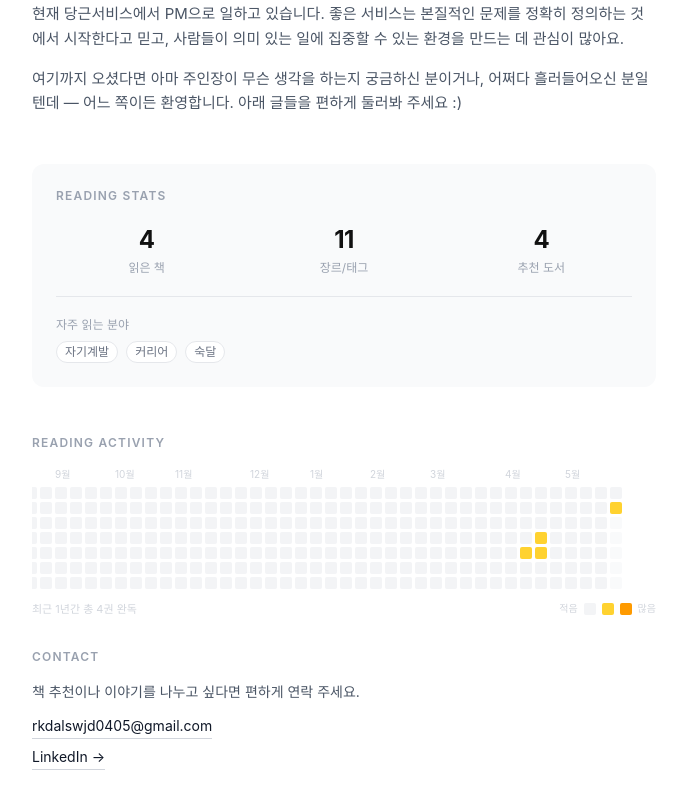
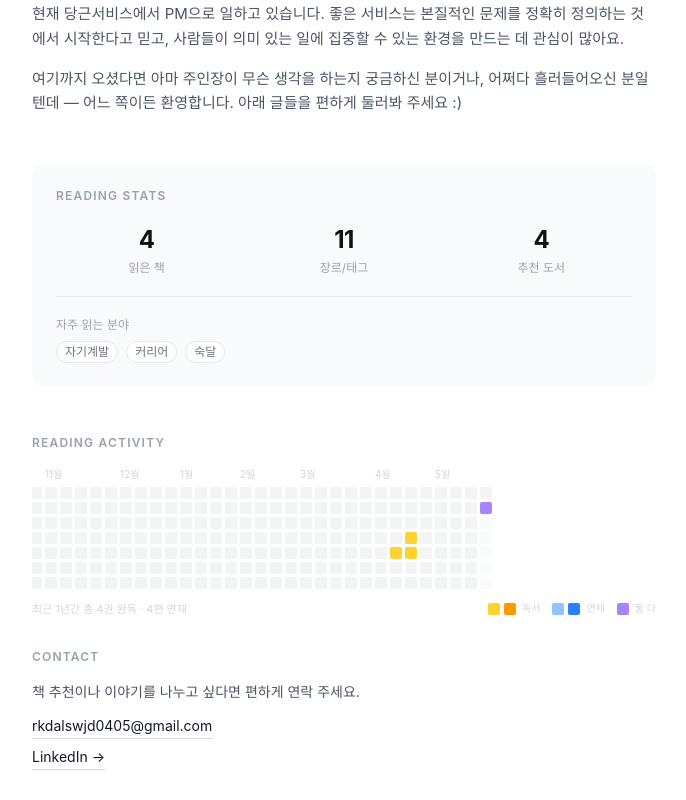
Before and after one commit to EXPOIR0405/marginalia, a Next.js app: page /about in a window 1280 px wide. Shown: the part 380-1180 px from the top of the page, without its empty margins (296-982 px from the left). Built offline with nearby package versions, Linux system fonts and the light colour scheme; a web font is replaced by a local one.

Commit message:
feat: fix thumbnail crop, add writings to reading heatmap

```diff
--- a/app/writings/[slug]/page.tsx
+++ b/app/writings/[slug]/page.tsx
@@ -84,12 +84,14 @@ export default async function WritingDetailPage({ params }: Props) {
 
       {/* 썸네일 */}
       {writing.image && (
-        <div className="relative w-full aspect-video rounded-xl overflow-hidden mb-10">
+        <div className="w-full rounded-xl overflow-hidden mb-10">
           <Image
             src={writing.image}
             alt={writing.title}
-            fill
-            className="object-cover"
+            width={0}
+            height={0}
+            sizes="100vw"
+            className="w-full h-auto"
             priority
           />
         </div>
--- a/components/ReadingHeatmap.tsx
+++ b/components/ReadingHeatmap.tsx
@@ -1,4 +1,4 @@
-import { getAllBooks } from "@/lib/mdx";
+import { getAllBooks, getAllWritings } from "@/lib/mdx";
 import ReadingHeatmapGrid, { type Cell } from "./ReadingHeatmapGrid";
 
 function toLocalDateStr(date: Date): string {
@@ -10,12 +10,20 @@ function toLocalDateStr(date: Date): string {
 
 function buildHeatmap(): { weeks: Cell[][]; monthLabels: { col: number; label: string }[] } {
   const allBooks = getAllBooks();
+  const allWritings = getAllWritings();
 
-  const dateMap: Record<string, string[]> = {};
+  const bookMap: Record<string, string[]> = {};
   allBooks.forEach((b) => {
     const d = b.readDate.slice(0, 10);
-    if (!dateMap[d]) dateMap[d] = [];
-    dateMap[d].push(b.title);
+    if (!bookMap[d]) bookMap[d] = [];
+    bookMap[d].push(b.title);
+  });
+
+  const writingMap: Record<string, string[]> = {};
+  allWritings.forEach((w) => {
+    const d = w.date.slice(0, 10);
+    if (!writingMap[d]) writingMap[d] = [];
+    writingMap[d].push(w.title);
   });
 
   const today = new Date();
@@ -35,8 +43,9 @@ function buildHeatmap(): { weeks: Cell[][]; monthLabels: { col: number; label: s
       const date = new Date(start);
       date.setDate(start.getDate() + w * 7 + d);
       const dateStr = toLocalDateStr(date);
-      const books = dateMap[dateStr] ?? [];
-      week.push({ date: dateStr, count: books.length, books, isFuture: date > today });
+      const books = bookMap[dateStr] ?? [];
+      const writings = writingMap[dateStr] ?? [];
+      week.push({ date: dateStr, books, writings, isFuture: date > today });
     }
 
     const firstDay = new Date(week[0].date);
@@ -57,13 +66,19 @@ function buildHeatmap(): { weeks: Cell[][]; monthLabels: { col: number; label: s
 export default function ReadingHeatmap() {
   const { weeks, monthLabels } = buildHeatmap();
   const totalBooks = getAllBooks().length;
+  const totalWritings = getAllWritings().length;
 
   return (
     <section className="mt-8">
       <h2 className="text-xs font-semibold tracking-widest text-gray-400 uppercase mb-4">
         Reading Activity
       </h2>
-      <ReadingHeatmapGrid weeks={weeks} monthLabels={monthLabels} totalBooks={totalBooks} />
+      <ReadingHeatmapGrid
+        weeks={weeks}
+        monthLabels={monthLabels}
+        totalBooks={totalBooks}
+        totalWritings={totalWritings}
+      />
     </section>
   );
 }
--- a/components/ReadingHeatmapGrid.tsx
+++ b/components/ReadingHeatmapGrid.tsx
@@ -4,8 +4,8 @@ import { useRef, useEffect } from "react";
 
 export type Cell = {
   date: string;
-  count: number;
   books: string[];
+  writings: string[];
   isFuture: boolean;
 };
 
@@ -15,22 +15,25 @@ type Props = {
   weeks: Cell[][];
   monthLabels: MonthLabel[];
   totalBooks: number;
+  totalWritings: number;
 };
 
 const CELL = "w-3 h-3 rounded-[2px]";
 const COL_WIDTH = 15;
 
-function cellColor(count: number, isFuture: boolean) {
-  if (isFuture) return "bg-gray-50";
-  if (count === 0) return "bg-gray-100";
-  if (count === 1) return "bg-amber-300";
-  return "bg-amber-500";
+function cellColor(cell: Cell) {
+  if (cell.isFuture) return "bg-gray-50";
+  const hasBook = cell.books.length > 0;
+  const hasWriting = cell.writings.length > 0;
+  if (!hasBook && !hasWriting) return "bg-gray-100";
+  if (hasBook && hasWriting) return "bg-violet-400";
+  if (hasBook) return cell.books.length === 1 ? "bg-amber-300" : "bg-amber-500";
+  return cell.writings.length === 1 ? "bg-blue-300" : "bg-blue-500";
 }
 
-export default function ReadingHeatmapGrid({ weeks, monthLabels, totalBooks }: Props) {
+export default function ReadingHeatmapGrid({ weeks, monthLabels, totalBooks, totalWritings }: Props) {
   const scrollRef = useRef<HTMLDivElement>(null);
 
-  // 마운트 시 가장 오른쪽(최신)으로 스크롤
   useEffect(() => {
     if (scrollRef.current) {
       scrollRef.current.scrollLeft = scrollRef.current.scrollWidth;
@@ -58,6 +61,7 @@ export default function ReadingHeatmapGrid({ weeks, monthLabels, totalBooks }: P
           {weeks.map((week, wi) => (
             <div key={wi} className="flex flex-col gap-[3px]">
               {week.map((day, d) => {
+                const hasActivity = day.books.length > 0 || day.writings.length > 0;
                 const tooltipPos =
                   d < 3
                     ? "top-full left-1/2 -translate-x-1/2 mt-1.5"
@@ -65,9 +69,9 @@ export default function ReadingHeatmapGrid({ weeks, monthLabels, totalBooks }: P
 
                 return (
                   <div key={day.date} className="relative group/cell">
-                    <div className={`${CELL} ${cellColor(day.count, day.isFuture)}`} />
+                    <div className={`${CELL} ${cellColor(day)}`} />
 
-                    {day.books.length > 0 && (
+                    {hasActivity && (
                       <div
                         className={`
                           pointer-events-none absolute z-20
@@ -80,7 +84,10 @@ export default function ReadingHeatmapGrid({ weeks, monthLabels, totalBooks }: P
                       >
                         <p className="text-gray-400 mb-0.5">{day.date}</p>
                         {day.books.map((title) => (
-                          <p key={title} className="font-medium">{title}</p>
+                          <p key={title} className="font-medium text-amber-300">📚 {title}</p>
+                        ))}
+                        {day.writings.map((title) => (
+                          <p key={title} className="font-medium text-blue-300">✍️ {title}</p>
                         ))}
                       </div>
                     )}
@@ -92,15 +99,26 @@ export default function ReadingHeatmapGrid({ weeks, monthLabels, totalBooks }: P
         </div>
       </div>
 
-      {/* 범례 + 총 권수 */}
+      {/* 범례 + 통계 */}
       <div className="flex items-center justify-between mt-2">
-        <p className="text-[11px] text-gray-300">최근 1년간 총 {totalBooks}권 완독</p>
-        <div className="flex items-center gap-1.5">
-          <span className="text-[10px] text-gray-300">적음</span>
-          <div className={`${CELL} bg-gray-100`} />
-          <div className={`${CELL} bg-amber-300`} />
-          <div className={`${CELL} bg-amber-500`} />
-          <span className="text-[10px] text-gray-300">많음</span>
+        <p className="text-[11px] text-gray-300">
+          최근 1년간 총 {totalBooks}권 완독 · {totalWritings}편 연재
+        </p>
+        <div className="flex items-center gap-3">
+          <div className="flex items-center gap-1">
+            <div className={`${CELL} bg-amber-300`} />
+            <div className={`${CELL} bg-amber-500`} />
+            <span className="text-[10px] text-gray-300 ml-0.5">독서</span>
+          </div>
+          <div className="flex items-center gap-1">
+            <div className={`${CELL} bg-blue-300`} />
+            <div className={`${CELL} bg-blue-500`} />
+            <span className="text-[10px] text-gray-300 ml-0.5">연재</span>
+          </div>
+          <div className="flex items-center gap-1">
+            <div className={`${CELL} bg-violet-400`} />
+            <span className="text-[10px] text-gray-300 ml-0.5">둘 다</span>
+          </div>
         </div>
       </div>
     </>
```
